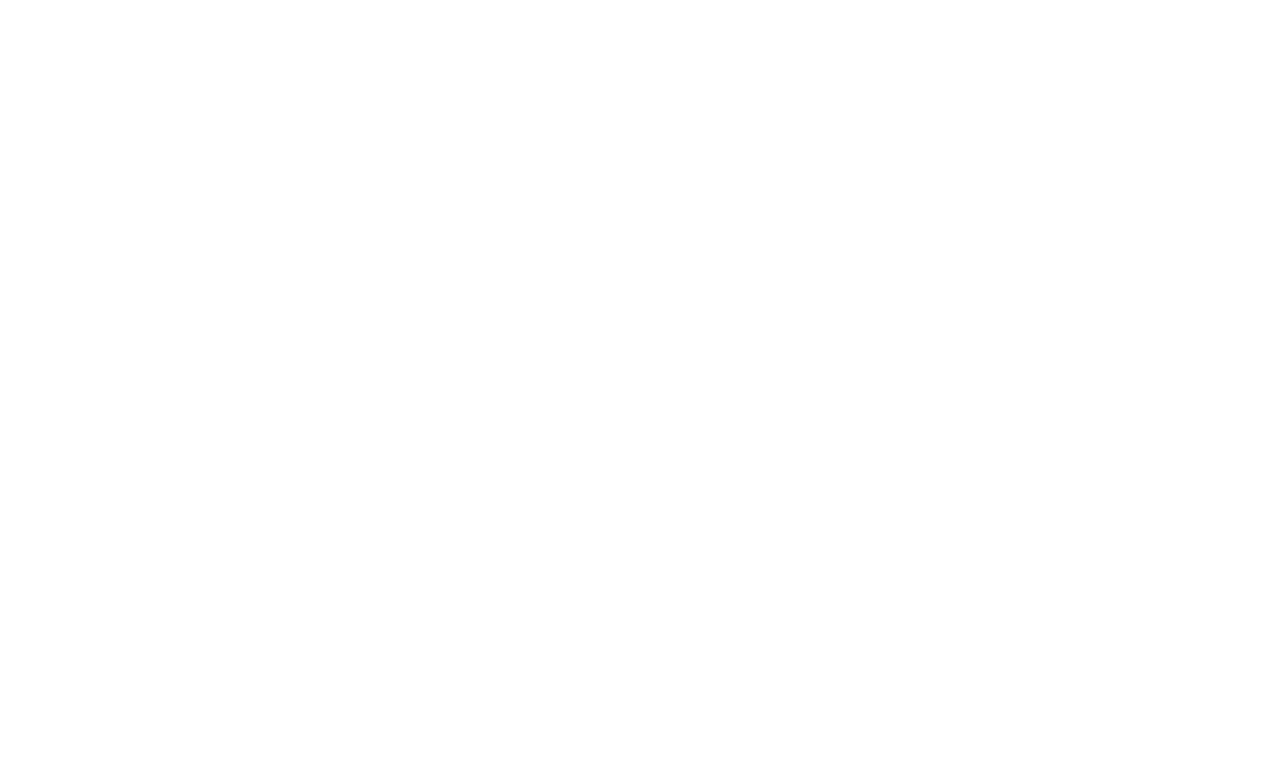
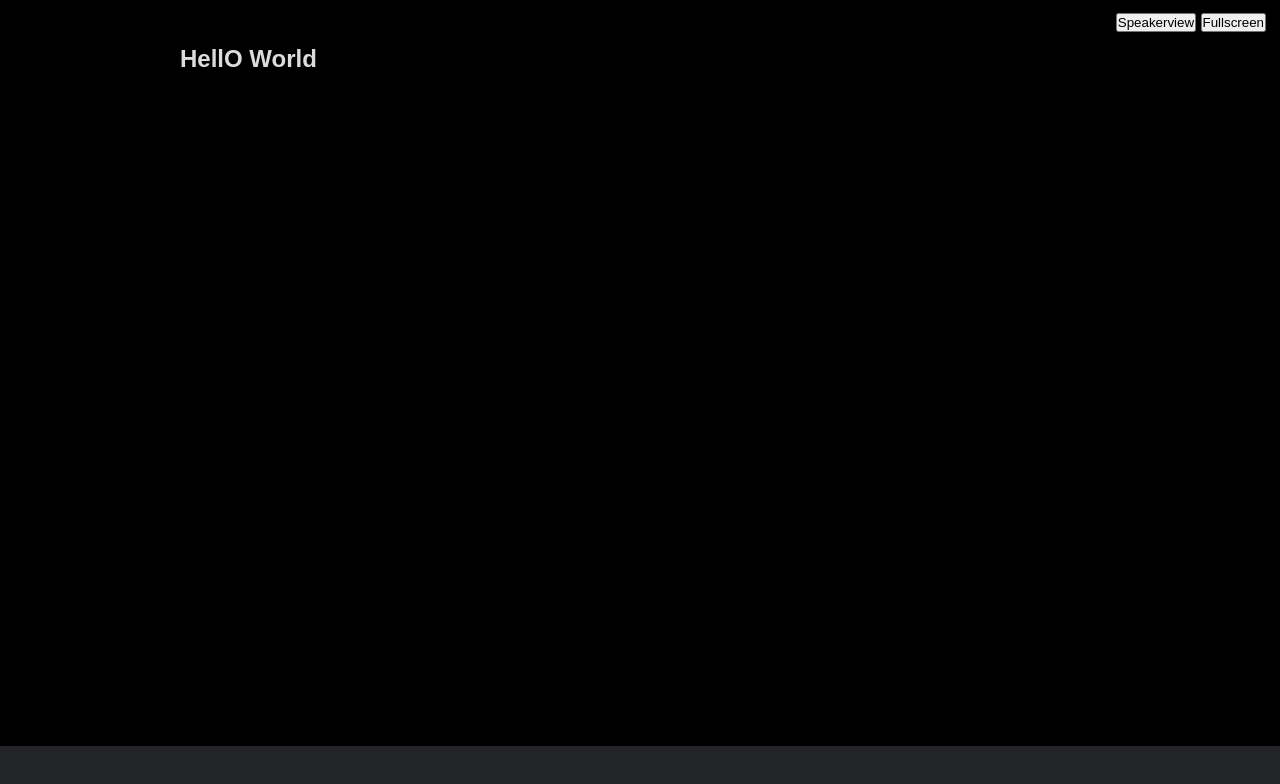
Before and after one commit to heatfreshdeveloper/-html-css-zoom, a plain HTML site: page index.html in a window 1280 px wide. Drawn offline with Linux system fonts and the light colour scheme.

Commit message:
Definite le sezioni header main e footer

```diff
--- a/css/style.css
+++ b/css/style.css
@@ -3,3 +3,52 @@
     padding: 0;
     box-sizing: border-box;
 }
+
+/* Selettori TAG */
+
+body {
+    font-size: 16px;
+    font-family: Arial, Helvetica, sans-serif;
+    background-color: black;
+    color: #dcdcdc;
+}
+
+header {
+    min-height: 45px;
+
+}
+
+main {
+    height: calc(100vh - 45px - 54px);
+}
+
+footer {
+    min-height: 54px;
+    background-color: #232427;
+}
+
+
+/* Selettori CLASSI */
+
+.container {
+    max-width: 920px;
+    width: 100%;
+    margin: auto;
+}
+
+.header-container {
+    padding: 12.5px 14px;
+}
+
+
+/* Utilities */
+
+.clearfix:after {
+    content: "";
+    display: table;
+    clear: both;
+}
+
+.text-right {
+    text-align: right;
+}
--- a/index.html
+++ b/index.html
@@ -8,8 +8,21 @@
     <title>Zoom</title>
 </head>
 <body>
-    <header></header>
-    <main></main>
+    <header>
+        <div class="header-container text-right">
+            <button>Speakerview</button>
+            <button>Fullscreen</button>
+        </div>
+    </header>
+
+    <main>
+        <section>
+            <div class="container">
+                <h1>HellO World</h1>
+            </div>
+        </section>
+    </main>
+
     <footer></footer>
 </body>
 </html>
```
